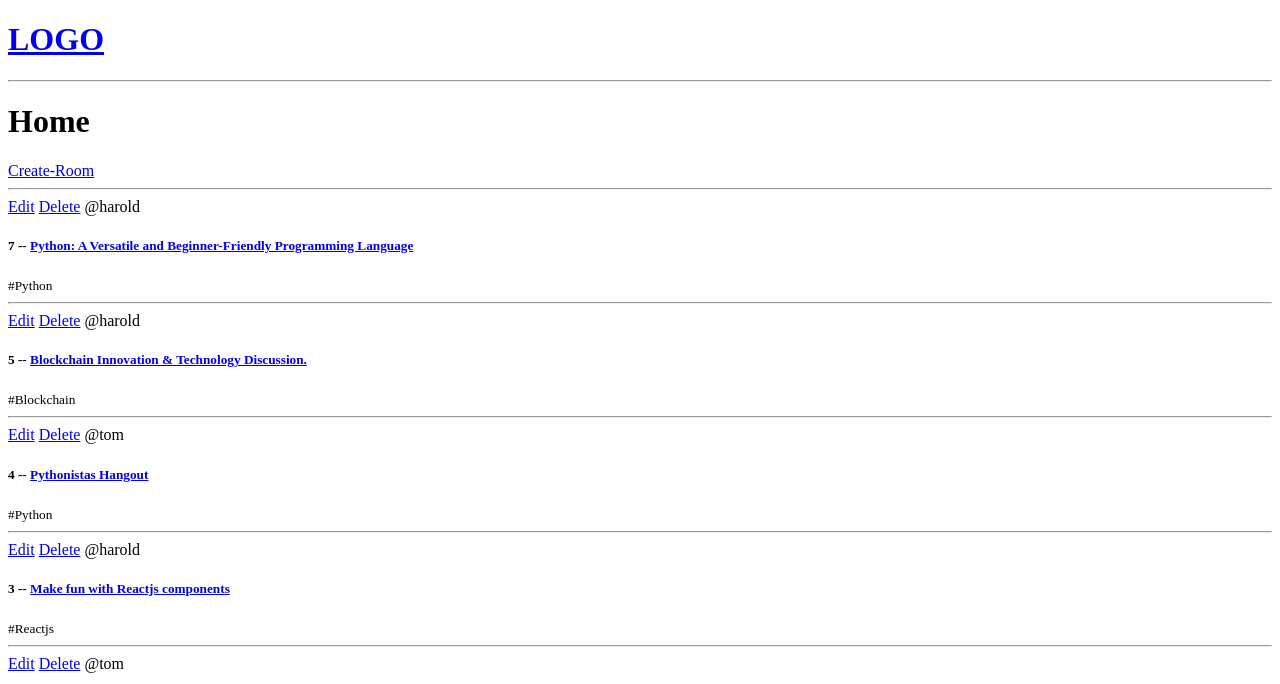
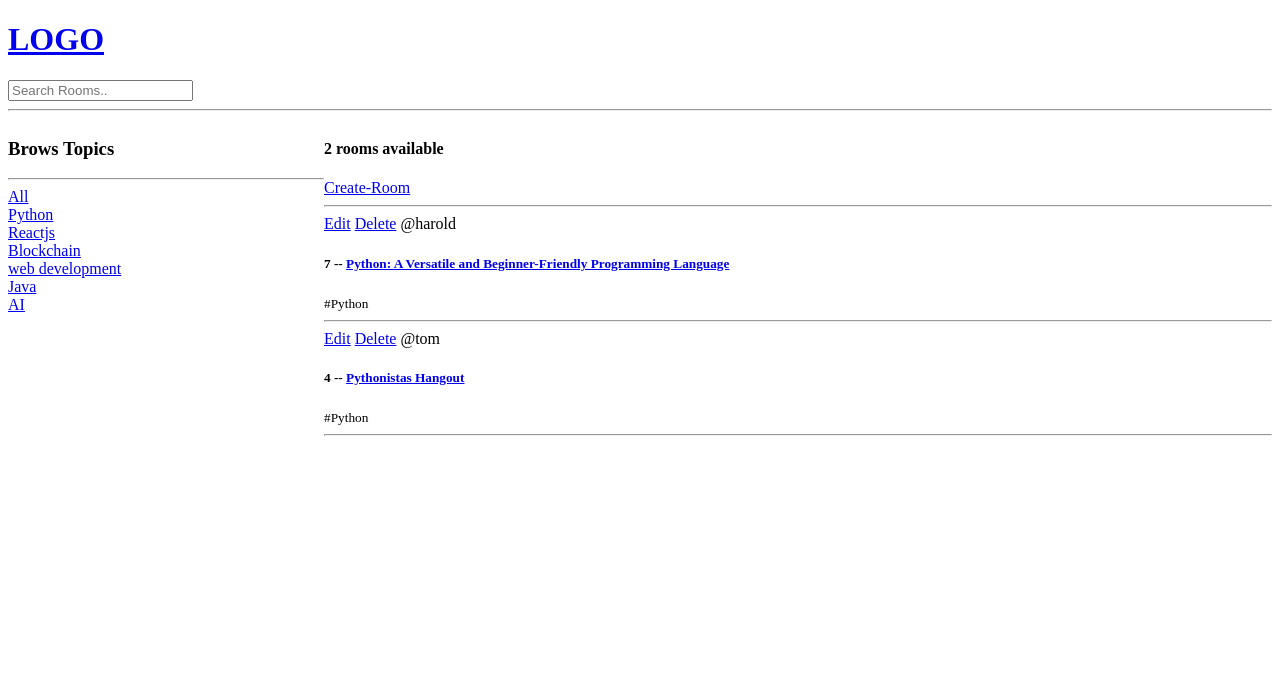
Before and after one commit to gayatrisj/Django-space, a Django app: page /?q=Python in a window 1280 px wide. Shown: the top 684 px of the page. Run offline with Django 5.2, Linux system fonts and the light colour scheme; data comes from the database, SQL or seed files in the repository; both versions use the stored data as it was after the commit.

Commit message:
search functionality implemented

```diff
--- a/studybud/base/templates/base/delete.html
+++ b/studybud/base/templates/base/delete.html
@@ -4,7 +4,7 @@
 
 <form action="" method="POST">
     {% csrf_token %}
-    <p>Are you sure you want to delete {{obj}} ?</p>
+    <p>Are you sure you want to delete <b>{{obj}}</b> ?</p>
     <a href="/">Go Back</a>
     <input type="submit" value="Confirm">
 </form>
--- a/studybud/base/templates/base/home.html
+++ b/studybud/base/templates/base/home.html
@@ -1,12 +1,39 @@
 {% extends 'main.html' %}
 
 {% block content %}
-<h1>Home</h1>
+
+<style>
+    .home-container{
+        display: grid;
+        grid-template-columns: 1fr 3fr;
+    }
+
+</style>
+
+<div class="home-container">
+
 
     <div>
+        <h3>Brows Topics</h3>
+        <hr>
         <div>
+            <a href="{% url 'home' %}">All</a>
+          </div>
+
+
+        {% for topic in topics %}
+          <div>
+            <a href="{% url 'home' %}?q={{topic.name}}">{{topic.name}}</a>
+          </div>
+        {% endfor %}
+
+    </div>
+
+    <div>
+        <h4>{{room_count}} rooms available</h4>
         <a href="{% url 'create-room' %}">Create-Room</a> <hr>
-    </div>
+        <div>
+
            {% for room in rooms %}
            <div>
                <a href="{% url 'update-room' room.id %}">Edit</a>
@@ -19,6 +46,11 @@
 
            </div>
                {% endfor %}
+        </div>
+
+    </div>
+
+
 
 </div>
 
--- a/studybud/base/views.py
+++ b/studybud/base/views.py
@@ -1,6 +1,6 @@
 from django.shortcuts import render, redirect
-from django.http import HttpResponse
-from .models import Room
+from django.db.models import Q
+from .models import Room, Topic
 from .forms import RoomForm
 # rooms = [
 #     {'id': 1, 'name': 'Advanced Python Programming'},
@@ -12,12 +12,20 @@ from .forms import RoomForm
 # ]
 # Create your views here.
 def home(request):
-    rooms = Room.objects.all()
-    context = {'rooms':rooms}
+    q = request.GET.get('q') if request.GET.get('q') !=None else ""
+    rooms = Room.objects.filter(
+        Q(topic__name__icontains=q) |
+        Q(name__icontains=q) |
+        Q(description__icontains=q)
+        )
+    topics = Topic.objects.all()
+
+    context = {'rooms':rooms, 'topics':topics,'room_count':rooms.count}
     return render(request,'base/home.html',context)
 
 def room(request,pk):
     room = Room.objects.get(id=pk)
+
 
     context = {'room':room}
     return render(request,'base/room.html',context)
--- a/studybud/templates/navbar.html
+++ b/studybud/templates/navbar.html
@@ -2,4 +2,8 @@
     <h1>LOGO</h1>
 </a>
 
+<form action="{% url 'home' %}">
+
+    <input type="text" name="q" placeholder="Search Rooms..">
+</form>
 <hr>
```
Also changed, not shown: studybud/db.sqlite3. Lines whose indentation alone changed are shown as unchanged.
